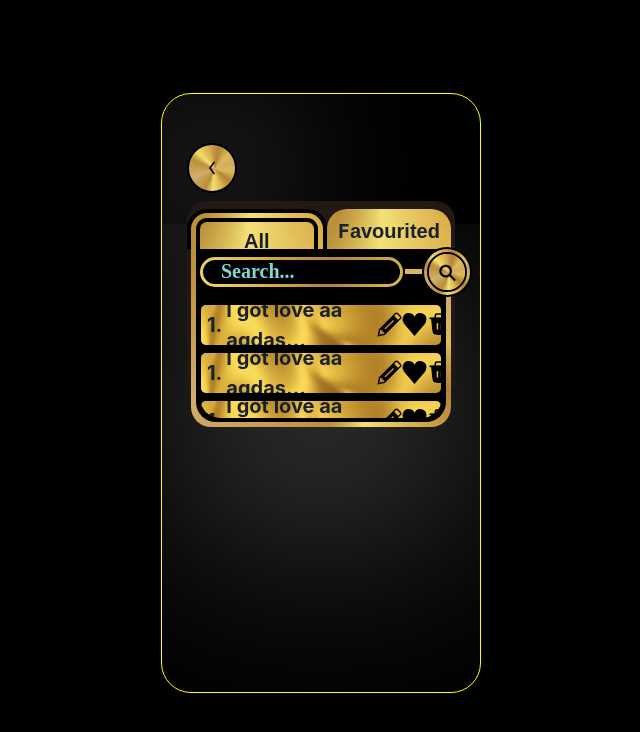
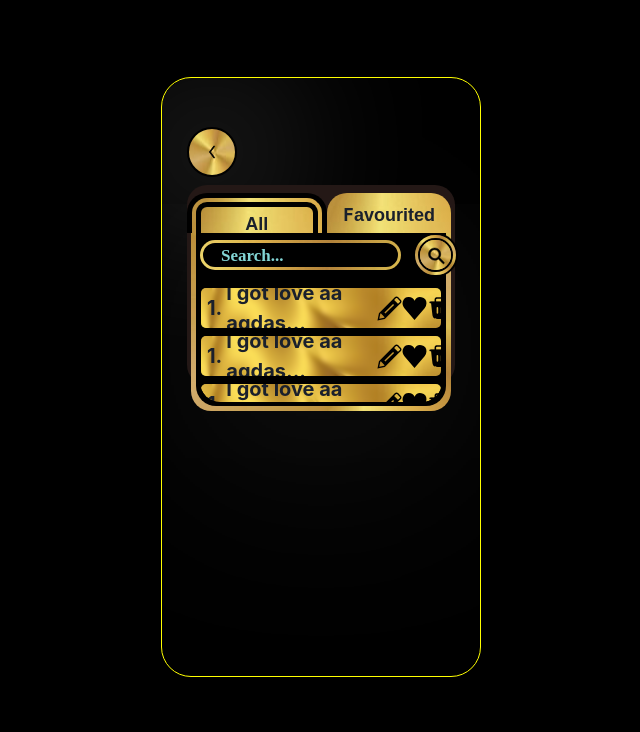
Before and after one commit to M-Ibrokhiiim/MPlayer, a React (Create React App) app in the folder FRONT/app/: page /all in a window 1280 px wide. Both pictures are taken after a click on the button 749 px from the left and 168 px from the top of the page. Shown: the top 732 px of the page, without its empty margins (319-959 px from the left). Built offline with nearby package versions, Linux system fonts and the light colour scheme.

Commit message:
Header section of SEARCH BAR fully made responsive design

```diff
--- a/FRONT/app/src/App.tsx
+++ b/FRONT/app/src/App.tsx
@@ -16,8 +16,8 @@ function App() {
        <Box border={'1px solid yellow'}
         overflow={'hidden'}
         w={{base:"96vw", sm:"70vw",md:"50vw",lg:"40vw", xl:"25vw","2xl":"24vw"}}
-        h={{base:isOpenedList ? '85vh' :"80vh", sm:isOpenedList ? "90vw" :"80vh",md:isOpenedList ? "95vw" :"75vh",lg:isOpenedList ? "85vh" :"68vw", xl: isOpenedList ? "75vh" :"65vh","2xl": isOpenedList ? "78vh" : "70vh"}}
-        mt={{base:"20vw",sm:"10vh",xl:"7.3vw","2xl":"6vw"}}
+        h={{base:isOpenedList ? '85vh' :"80vh", sm:isOpenedList ? "90vw" :"80vh",md:isOpenedList ? "95vw" :"75vh",lg:isOpenedList ? "85vh" :"68vw", xl: isOpenedList ? "75vh" :"70vh","2xl": isOpenedList ? "78vh" : "70vh"}}
+        mt={{base:"20vw",sm:"10vh",xl:"6vw","2xl":"6vw"}}
         borderRadius={{base:"30px"}}
         p={"25px"}
         >
--- a/FRONT/app/src/components/header/Header.tsx
+++ b/FRONT/app/src/components/header/Header.tsx
@@ -58,7 +58,7 @@ function Header({isOpenedList,isID,setID,setList}:Props){
 
              { isOpenedList ? <Button onClick={()=>{setList(false)}}
               borderRadius={'full'}
-              boxShadow={"0 0 170px 9px white"}
+              boxShadow={"0 0 170px 7px white"}
               bgImage={`${buttonsBG}`}
               bgPos={"center"}
               _hover={{opacity:1}}
@@ -98,19 +98,19 @@ function Header({isOpenedList,isID,setID,setList}:Props){
                 rounded="20px"
                 bg="#241816"
                 flexDir="column"
-                boxShadow="0 110px 600px -50px white"
+                boxShadow="0 60px 250px -80px white"
                 opacity={0}
                 transform="translateY(12px)"
                 animation="headerFade 0.3s ease forwards"
               >
               <Box as="nav" h={"3vh"} w={{base:"100%"}}  display={'flex'} justifyContent={"space-between"}>
-                 <Button onClick={()=>{navigation(1,"/all")}} _hover={{opacity:1}} _active={{opacity:1,transition:"all 3.5s ease"}}  padding={'none'} borderRadius={'none'} h={'40px'}  bg='red'  border={isID ===1 ? '13px double black' : ''} borderBottom={'none'}  roundedTopLeft={'20px'} overflow={'hidden'} ml={isID=== 1 ? '-4px' :'none'} roundedTopRight={'20px'} w={'100%'} bgImage={buttonsBG} bgPos={"bottom"}
-                     textDecoration="none" transition="all 0.4s ease"   fontFamily={'fantasy'} fontSize={{base:"15px",md:"20px"}}  display={'flex'} justifyContent={'center'} alignItems={'center'} mt={1}
+                 <Button onClick={()=>{navigation(1,"/all")}} _hover={{opacity:1}} _active={{opacity:1,transition:{base:"all 0.5s ease" }}}  padding={'none'} borderRadius={'none'} h={'40px'}  bg='red'  border={isID ===1 ? '14px double black' : ''} borderBottom={'none'}  roundedTopLeft={'20px'} overflow={'hidden'} ml={{base:isID=== 1 ? '-4.5px' :'none',xl:isID=== 1 ? '-4.5px' :'none'}} roundedTopRight={'20px'} w={'100%'} bgImage={buttonsBG} bgPos={"bottom"}
+                     textDecoration="none" transition="all 0.4s ease"   fontFamily={'fantasy'} fontSize={{base:"18px",md:"20px",xl:"18"}}  display={'flex'} justifyContent={'center'} alignItems={'center'} mt={1}
                   >
                    <span style={{marginTop:"10px"}}>All </span>
                  </Button>
-                 <Button onClick={()=>{navigation(2,"/favourited")}} transition="all 0.4s ease"  _hover={{opacity:1}} _active={{opacity:1}}  padding={'none'} borderRadius={'none'}  border={isID === 2 ? '13px double black' : ''} borderBottom={'none'}  roundedTopLeft={ '20px'} overflow={'hidden'} roundedTopRight={'20px'} w={'100%'} mr={isID ===2 ? '-4px' :''} bgImage={buttonsBG} bgPos={"bottom"}
-                     textAlign={'center'}   h={"40px"}  mt={1} fontSize={{base:"15px",md:"20px"}}  fontFamily={'fantasy'} display={'flex'} justifyContent={'center'} alignItems={'center'}
+                 <Button onClick={()=>{navigation(2,"/favourited")}} transition="all 0.4s ease"  _hover={{opacity:1}} _active={{opacity:1}}  padding={'none'} borderRadius={'none'}  border={isID === 2 ? '14px double black' : ''} borderBottom={'none'}  roundedTopLeft={ '20px'} overflow={'hidden'} roundedTopRight={'20px'} w={'100%'} mr={isID ===2 ? '-4.5px' :''} bgImage={buttonsBG} bgPos={"bottom"}
+                     textAlign={'center'}   h={"40px"}  mt={1} fontSize={{base:"18px",md:"20px",xl:"18"}}  fontFamily={'fantasy'} display={'flex'} justifyContent={'center'} alignItems={'center'}
                   >
                     <Text mt={1}>
                       <span style={{fontFamily:"mono"}} >F</span>avourited
--- a/FRONT/app/src/components/header/Searchbar.tsx
+++ b/FRONT/app/src/components/header/Searchbar.tsx
@@ -6,11 +6,11 @@ import Search from "../../Icons/Search";
 function Searchbar(){
       return(
         <>
-            <Box w={'100%'} h={"4vh"} mt={3} mb={-1} position={'relative'}  backdropFilter={'blur(100px)'}  display={'flex'} alignItems={'center'}>
-                <Box p={'3px'} position={'absolute'} rounded={"130px"} w={"84%"}  zIndex={9} left={0} bgImage={backgrounde2}  display={'flex'} alignItems={'center'} justifyContent={'center'} bgPos={'top'}>
+            <Box w={'100%'}   h={"4vh"} mt={{base:4,md:3}} mb={-1} position={'relative'}  backdropFilter={'blur(100px)'}  display={'flex'} alignItems={'center'}>
+                <Box p={'3px'} position={'absolute'} rounded={"130px"} w={{base:"86%",lg:"83%"}}  zIndex={9} left={0} bgImage={backgrounde2}  display={'flex'} alignItems={'center'} justifyContent={'center'} bgPos={'top'}>
                     <Input
                         type="text"
-                        fontSize="21px"
+                        fontSize="18px"
                         fontFamily="serif"
                         fontWeight="700"
                         color="#e0f0f0ff"
@@ -20,7 +20,7 @@ function Searchbar(){
                         w="100%"
                         rounded="100px"
                         placeholder="Search..."
-                        _placeholder={{ fontSize: "20px", color: "#82d5d5ff" }}
+                        _placeholder={{ fontSize: "17px", color: "#82d5d5ff" }}
 
                         _focus={{
                         outline: "none",
@@ -41,9 +41,9 @@ function Searchbar(){
                         }}
                     />
                 </Box>
-                <Text bg={"red"} position={'absolute'} left={"16vw"} w={'40px'} h={'5px'}  bgImg={backgrounde2} bgPos={'right'} />
-                <Box bg={'red'}  bgImage={backgrounde2} ml={"-2px"} display={'flex'} justifyContent={'center'} _placeholder={{fontsize:"10px"}}  bgPos={'center'} transition="transform 0.15s ease"
-              _active={{transform: "scale(0.8)",}}   alignItems={'center'} pos={'absolute'} overflow={'hidden'}  border={"7px double black"} w={'50px'} h={'50px'} rounded={'100px'} left={'17.5vw'} zIndex={2}>
+                {/* <Text bg={"red"}   position={'absolute'}    left={{base:"60vw",sm:"40vw",md:"33vw",lg:"26vw",xl:"16vw","2xl":"16vw"}}   w={{base:"40px","2xl":'70px'}} h={'5px'}  bgImg={backgrounde2} bgPos={'right'} /> */}
+                <Box bg={'red'}    bgImage={backgrounde2} ml={"-2px"} display={'flex'} justifyContent={'center'} _placeholder={{fontsize:"10px"}}  bgPos={'center'} transition="transform 0.15s ease"
+              _active={{transform: "scale(0.8)",}}   alignItems={'center'} pos={'absolute'} overflow={'hidden'}  border={"7px double black"} w={{base:"40px",sm:"38px",md:"45px",lg:'47px',xl:"45px"}} h={{base:"40px",sm:"38px",md:"45px",lg:'47px',xl:"44px"}} rounded={'100px'} left={{base:"66vw",sm:"47vw",md:"34.5vw",lg:'28vw',xl:"16.8vw", "2xl":"17.7vw"}} zIndex={2}>
                     <Button w={'130px'} h={'110px'} bgImage={backgrounde2} _hover={{opacity:1}}    transition="transform 0.15s ease"
               _active={{transform: "scale(0.8)",}}    bgPos={'center'}   rounded={"full"} > <Search/></Button>
                 </Box>
```
